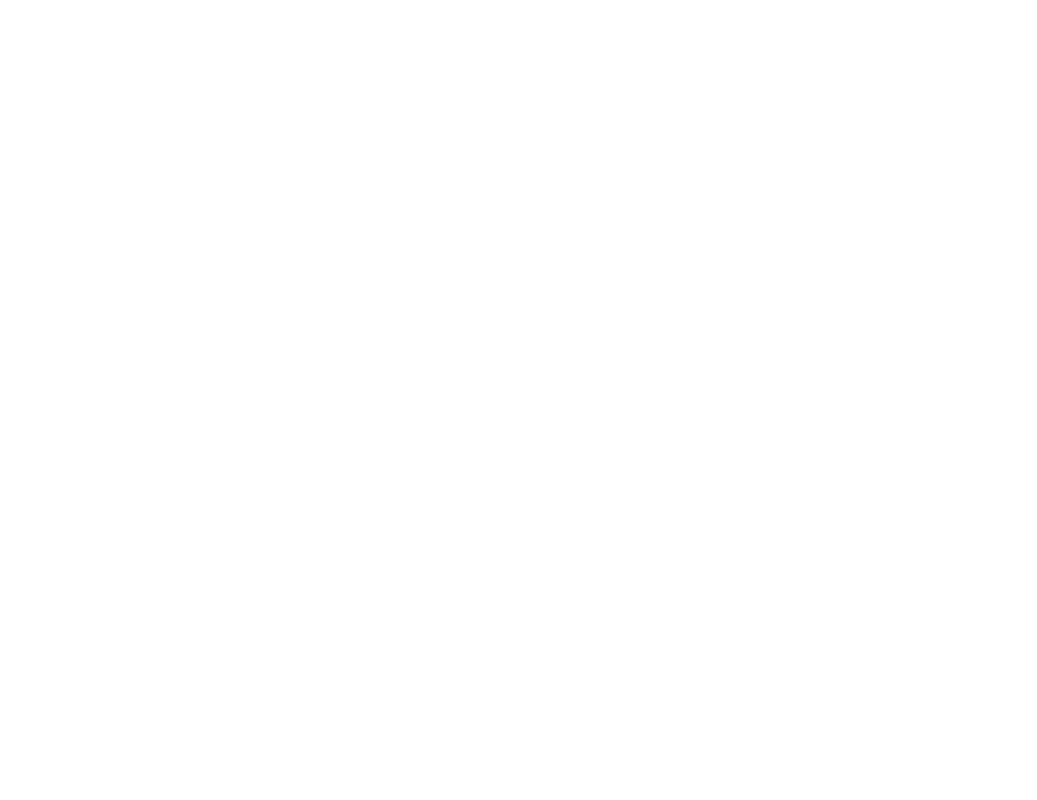
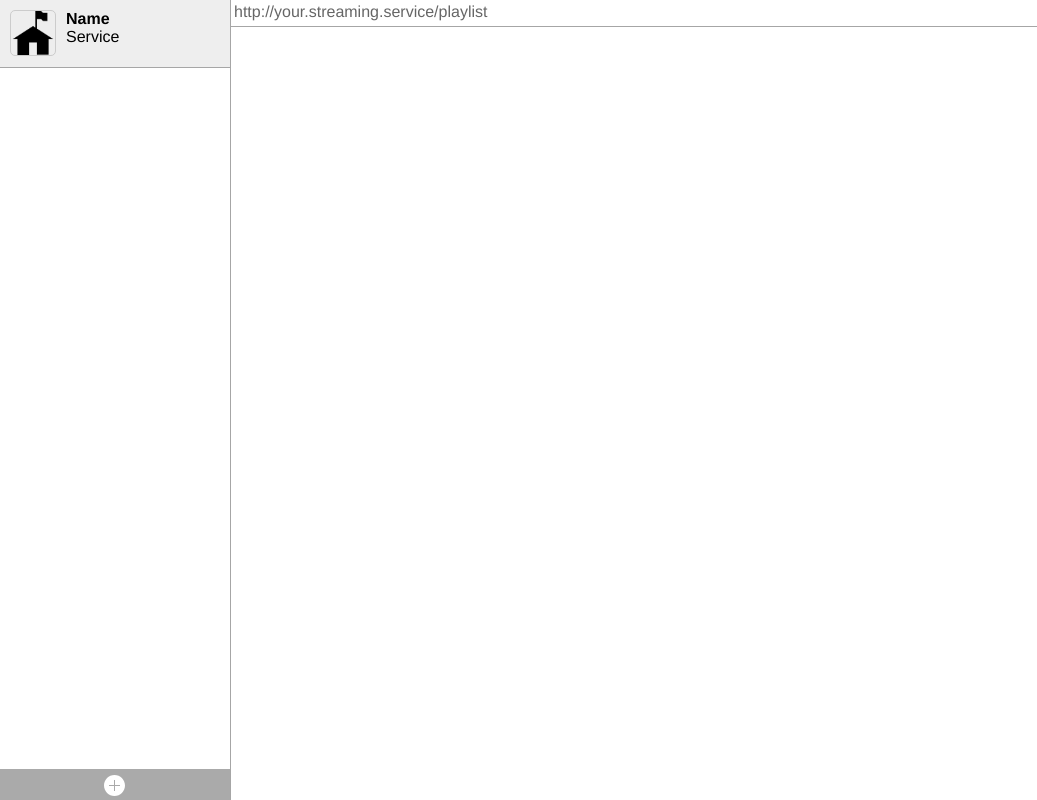
Before and after one commit to alexives/streamer-browser, an Electron app: page index.html in a window 800 px wide. Shown: the whole page, 1037 px wide, since content can reach past the window. Drawn offline with Linux system fonts and the light colour scheme.

Commit message:
1: Updated the index and added a stylesheet for the basic app layout.

```diff
--- a/index.html
+++ b/index.html
@@ -2,9 +2,25 @@
 <html>
   <head>
     <meta charset="UTF-8">
-    <title>Hello World!</title>
+    <title>Streamer</title>
+    <link rel="stylesheet" href="style.css"/>
   </head>
   <body>
-    <webview src="http://www.slacker.com/station/indie-sunrise" autosize="on" plugins></webview>
+  <nav>
+    <span>
+      <img src="icons/house_flag.png"/>
+      <span class="title">Name</span>
+      <span class="service">Service</span>
+    </span>
+  <div id="addNav">
+    <svg class="plus" version="1.1" xmlns="http://www.w3.org/2000/svg" xmlns:xlink="http://www.w3.org/1999/xlink" x="0" y="0" width="21" height="21" viewBox="0, 0, 21, 21">
+      <g id="Layer_1" transform="translate(-21, -21)">
+        <path d="M31.5,42 C25.701,42 21,37.299 21,31.5 C21,25.701 25.701,21 31.5,21 C37.299,21 42,25.701 42,31.5 C42,37.299 37.299,42 31.5,42 z M31,26 L31,31 L26,31 L26,32 L31,32 L31,37 L32,37 L32,32 L37,32 L37,31 L32,31 L32,26 z"/>
+      </g>
+    </svg>
+
+  </div>
+  </nav>
+  <div id="urlBar">http://your.streaming.service/playlist</div>
   </body>
 </html>
--- /dev/null
+++ b/style.css
@@ -0,0 +1,84 @@
+body {
+  font-family: Helvetica, Ariel, sans-serif;
+  font-weight: 100;
+}
+
+nav {
+  width: 230px;
+  height: 100%;
+  display: box;
+  position: fixed;
+  left: 0;
+  top: 0;
+  border-right: 1px solid #A6A6A6;
+}
+
+div#addNav {
+  position: absolute;
+  width: 230px;
+  height: 30px;
+  background-color: #AAAAAA;
+  display: box;
+  left: 0;
+  bottom: 0;
+  border-top: 1px solid #AAAAAA;
+}
+
+div#addNav svg.plus{
+  margin: 5px 104px;
+  fill: #FFF;
+}
+
+div#addNav:hover svg.plus{
+  fill: #999;
+}
+
+div#addNav:hover{
+  background-color: #ddd;
+}
+
+div#urlBar {
+  position: absolute;
+  width: 100%;
+  height: 20px;
+  border: none;
+  box-shadow: none;
+  left:231px;
+  top: 0;
+  border-bottom: 1px solid #A6A6A6;
+  padding: 3px;
+  color: #666666;
+}
+
+nav span img {
+  max-height: 44px;
+  max-width: 44px;
+  float: left;
+  margin-right: 10px;
+  border: 1px solid #ccc;
+  border-radius: 5px;
+}
+
+nav span {
+  width: 210px;
+  display: block;
+  padding: 10px;
+  border-bottom: 1px solid #A6A6A6;
+  height: 47px;
+  margin: 0;
+}
+
+nav span:hover {
+  background-color: #eee;
+}
+
+nav span span {
+  width: inherit;
+  height: auto;
+  padding: 0px;
+  border-bottom: none;
+}
+
+nav span span.title {
+  font-weight: 800;
+}
```
Also changed, not shown: icons/house_flag.png (added).
